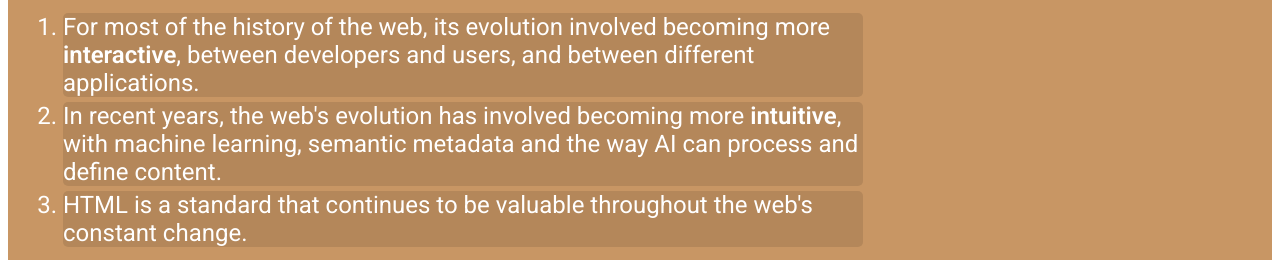
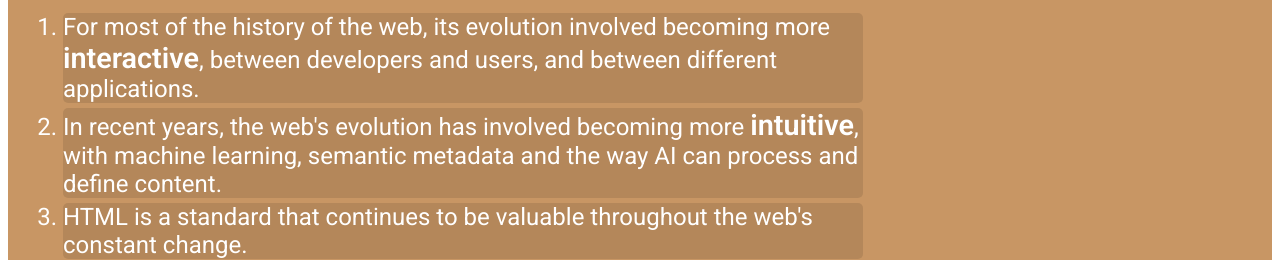
Before and after one commit to jtb240000/Julia_Brueggen-Internet_Studio, a plain HTML site: page asg1/index.html in a window 1280 px wide. Shown: the part 210-470 px from the top of the page. Drawn offline with Linux system fonts and the light colour scheme; files that its build step writes are made by us from their sources; files whose address does not match are found by name.

Commit message:
stronger styles.css

```diff
--- a/asg8/styles.css
+++ b/asg8/styles.css
@@ -134,3 +134,7 @@ li {
 	padding: 10px;
 	margin: 10px;
 }
+strong {
+	color: rgba(255, 255, 255, 1);
+	font-size: 1.2em;
+}
```
